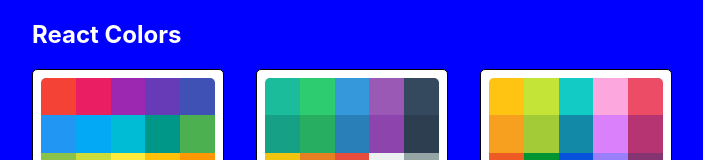
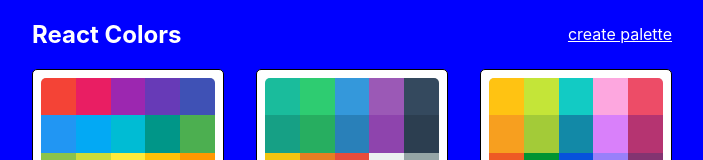
Before and after one commit to rushikeshkoli/Color-Project, a React (Create React App) app: page / in a window 1280 px wide. Shown: the top 160 px of the page, without its empty margins (288-991 px from the left). Built offline with nearby package versions, Linux system fonts and the light colour scheme.

Commit message:
Add NewPaletteForm and Link

```diff
--- a/src/App.js
+++ b/src/App.js
@@ -3,6 +3,7 @@
 import Palette from './Palette';
 import PaletteList from './PaletteList';
 import SingleColorPalette from './SingleColorPalette';
+import NewPaletteForm from './NewPaletteForm';
 import seedColors from './seedColors';
 import {generatePalette} from './colorHelper';
 
@@ -16,6 +17,7 @@
   render() {
     return (
       <Switch>
+        <Route exact path='/palette/new' render={() => <NewPaletteForm />} />
         <Route exact path='/' render={(routeProps) => <PaletteList palettes={seedColors} {...routeProps}/>} />
         <Route exact path='/palette/:id' render={(routeProps) => <Palette palette={generatePalette(this.findPalette(routeProps.match.params.id))} />} />
         <Route exact path='/palette/:paletteId/:colorId' render={(routeProps) =>
--- /dev/null
+++ b/src/NewPaletteForm.js
@@ -0,0 +1,11 @@
+import React, { Component } from 'react'
+
+class NewPaletteForm extends Component {
+    render() {
+        return (
+            <h1>New palette form!</h1>
+        )
+    };
+}
+
+export default NewPaletteForm;
--- a/src/PaletteList.js
+++ b/src/PaletteList.js
@@ -2,6 +2,7 @@
 import {withStyles} from '@material-ui/styles';
 import MiniPalette from './MiniPalette';
 import styles from './styles/PaletteListStyles';
+import { Link } from 'react-router-dom';
 
 class PaletteList extends Component {
     goToPalette(id) {
@@ -14,6 +15,7 @@
                 <div className={classes.container}>
                     <nav className={classes.nav}>
                         <h1>React Colors</h1>
+                        <Link to='/palette/new'>create palette</Link>
                     </nav>
                     <div className={classes.palettes}>
                         {palettes.map(palette => (
--- a/src/styles/PaletteListStyles.js
+++ b/src/styles/PaletteListStyles.js
@@ -17,7 +17,11 @@
         display: 'flex',
         width: '100%',
         justifyContent: 'space-between',
-        color: 'white'
+        color: 'white',
+        alignItems: 'center',
+        '& a': {
+            color: 'white'
+        }
     },
     palettes: {
         boxSizing: 'border-box',
```
